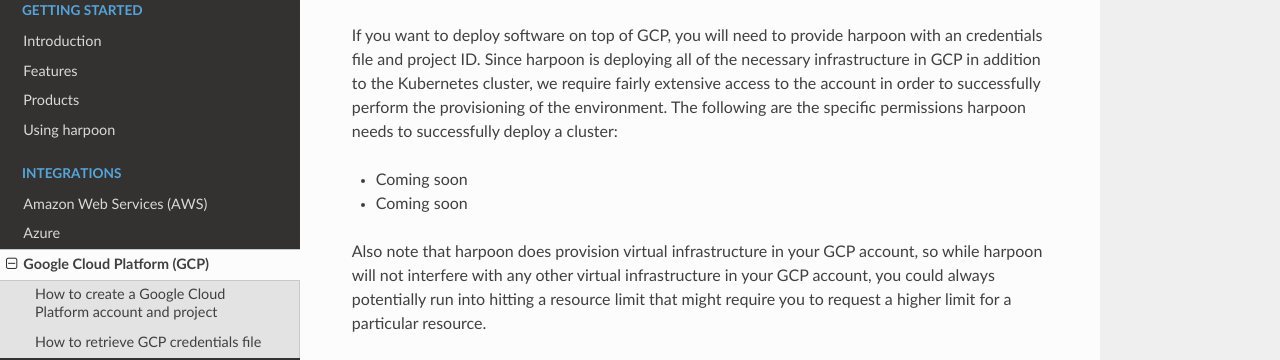
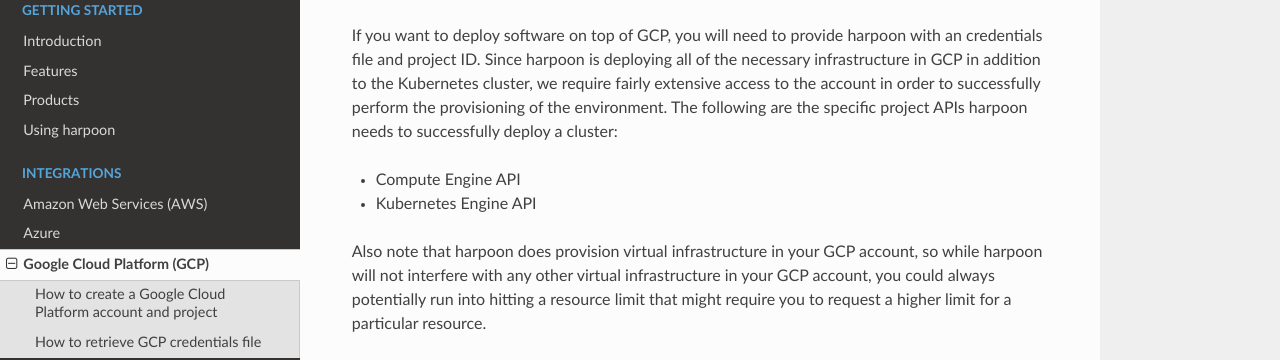
Before and after one commit to harpooncorp/docs, a Sphinx documentation site: the page built from docs/source/gcp.rst, in a window 1280 px wide. Shown: the part 136-496 px from the top of the page. Built offline with Sphinx 7.4.7 and the Read the Docs theme 2.0.0, drawn with Linux system fonts in a browser that asks for light colours.

Commit message:
Update gcp.rst

```diff
--- a/docs/source/gcp.rst
+++ b/docs/source/gcp.rst
@@ -4,11 +4,11 @@
 If you want to deploy software on top of GCP, you will need to provide harpoon with an credentials file
 and project ID. Since harpoon is deploying all of the necessary infrastructure in GCP in
 addition to the Kubernetes cluster, we require fairly extensive access to the account in order to
-successfully perform the provisioning of the environment. The following are the specific permissions harpoon needs
+successfully perform the provisioning of the environment. The following are the specific project APIs harpoon needs
 to successfully deploy a cluster:
 
-* Coming soon
-* Coming soon
+* Compute Engine API
+* Kubernetes Engine API
 
 Also note that harpoon does provision virtual infrastructure in your GCP account, so while harpoon will
 not interfere with any other virtual infrastructure in your GCP account, you could always potentially
```
